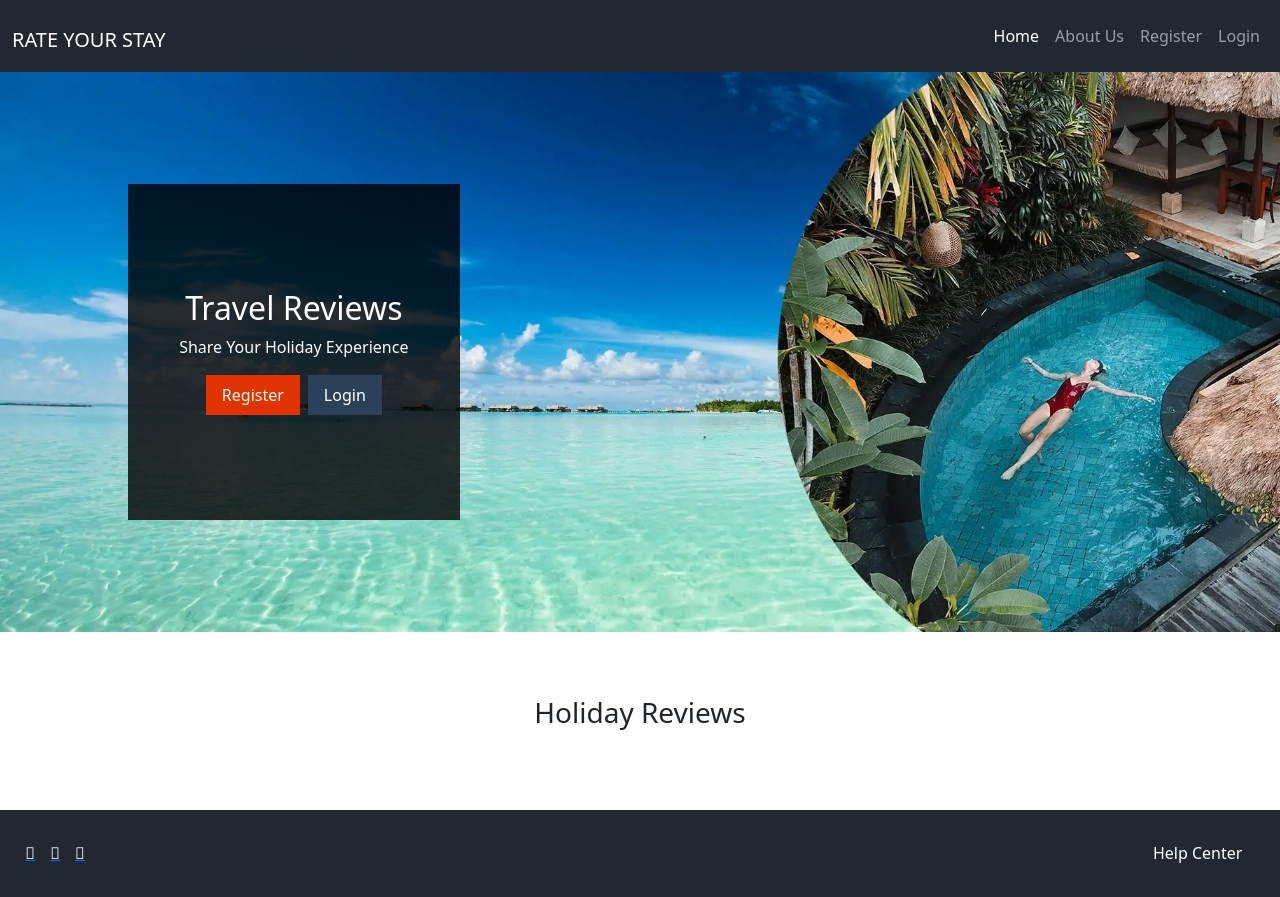
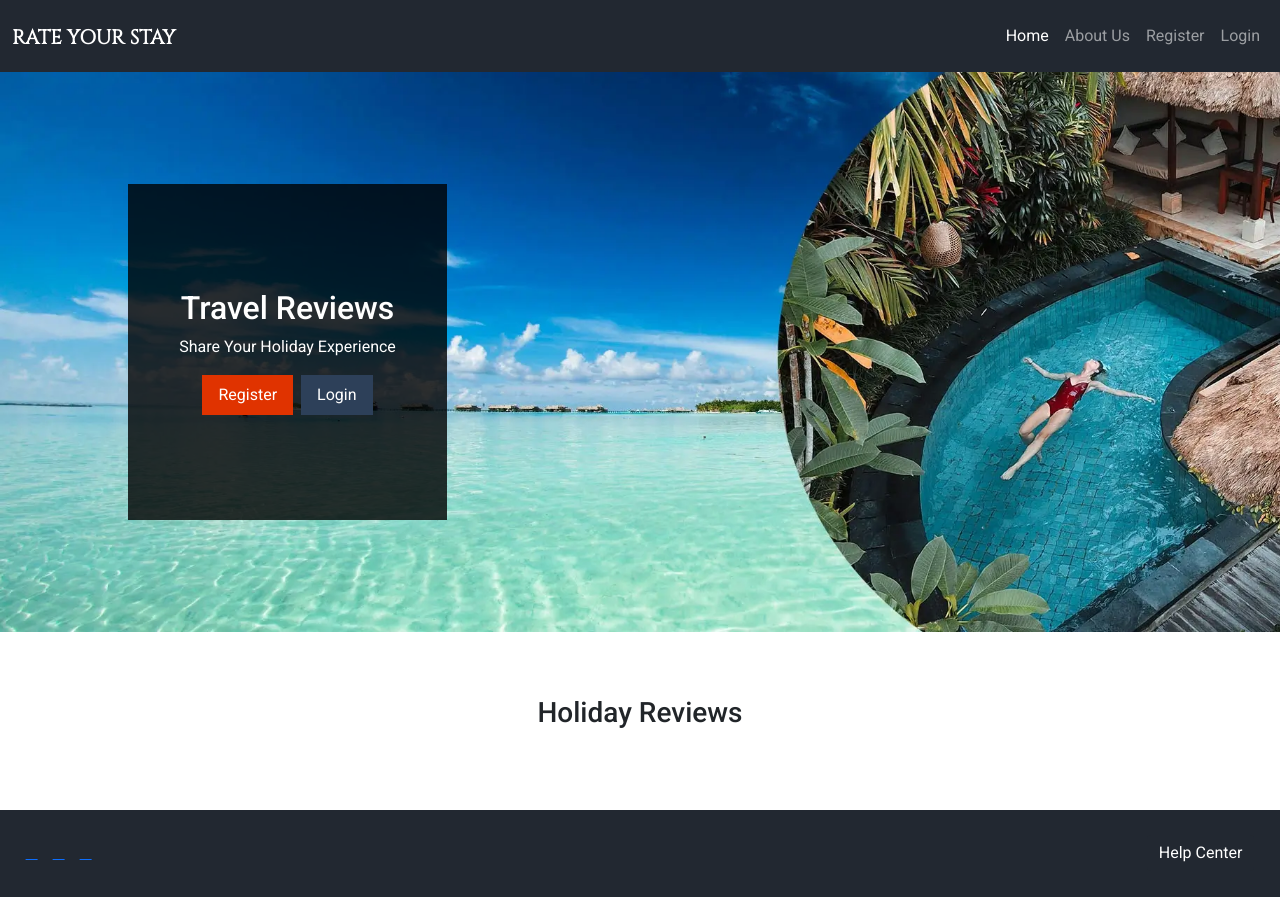
Before and after one commit to Chikayo-k/rate-your-stay, a Django app: page / in a window 1280 px wide. Run offline with Django 4.2, Linux system fonts and the light colour scheme; data that the repository does not hold is empty; parts of the project's set-up code (start-up, migrations or seed data) failed here and were passed over.

Commit message:
Add font style for logo and body

```diff
--- a/static/css/style.css
+++ b/static/css/style.css
@@ -4,6 +4,19 @@
 body{
     margin: 0;
     min-height: 100vh;
+    /*Font style*/
+    font-family: "Roboto", sans-serif;
+    font-weight: 400;
+    font-style: normal;
+}
+
+/*Font style for the logo*/
+.title{
+    font-family: "Cinzel", serif;
+    font-optical-sizing: auto;
+    font-weight: 400;
+    font-style: normal;
+    font-weight: bold;
 }
 
 #hero-img{
--- a/templates/base.html
+++ b/templates/base.html
@@ -18,6 +18,11 @@
       <title>RATE YOUR STAY</title>
       <!-- Font Awesome CSS -->
       <link rel="stylesheet" href="https://cdnjs.cloudflare.com/ajax/libs/font-awesome/5.15.3/css/all.min.css">
+      <!--Google Fonts-->
+      <link rel="preconnect" href="https://fonts.googleapis.com">
+      <link rel="preconnect" href="https://fonts.gstatic.com" crossorigin>
+      <link href="https://fonts.googleapis.com/css2?family=Cinzel&display=swap" rel="stylesheet">
+      <link href="https://fonts.googleapis.com/css2?family=Cinzel&family=Roboto:ital,wght@0,100;0,300;0,400;0,500;0,700;0,900;1,100;1,300;1,400;1,500;1,700;1,900&display=swap" rel="stylesheet">
       <!-- Bootstrap CSS -->
       <link href="https://cdn.jsdelivr.net/npm/bootstrap@5.0.1/dist/css/bootstrap.min.css" rel="stylesheet"
          integrity="sha384-+0n0xVW2eSR5OomGNYDnhzAbDsOXxcvSN1TPprVMTNDbiYZCxYbOOl7+AMvyTG2x" crossorigin="anonymous">
@@ -33,7 +38,7 @@
          <!--Navigation bar-->
          <nav class="navbar navbar-expand-lg navbar-dark nav-colour" style="background:#222831 ;">
             <div class="container-fluid">
-               <h1><a class="navbar-brand" href="{% url 'home'%}"  aria-label="Late your stay logo links to Home page">RATE YOUR STAY</a></h1>
+               <h1 class="title"><a class="navbar-brand" href="{% url 'home'%}"  aria-label="Late your stay logo links to Home page">RATE YOUR STAY</a></h1>
                <button class="navbar-toggler" type="button" data-bs-toggle="collapse" data-bs-target="#navbarNav" aria-controls="navbarNav" aria-expanded="false" aria-label="Toggle navigation">
                <span class="navbar-toggler-icon"></span>
                </button>
```
